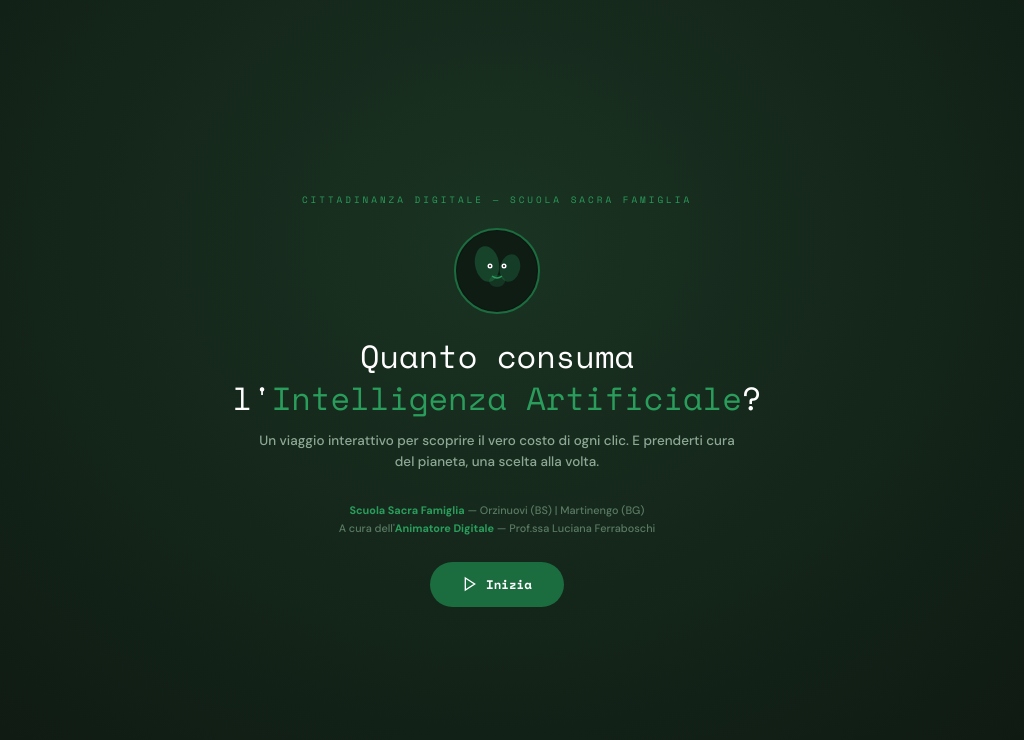
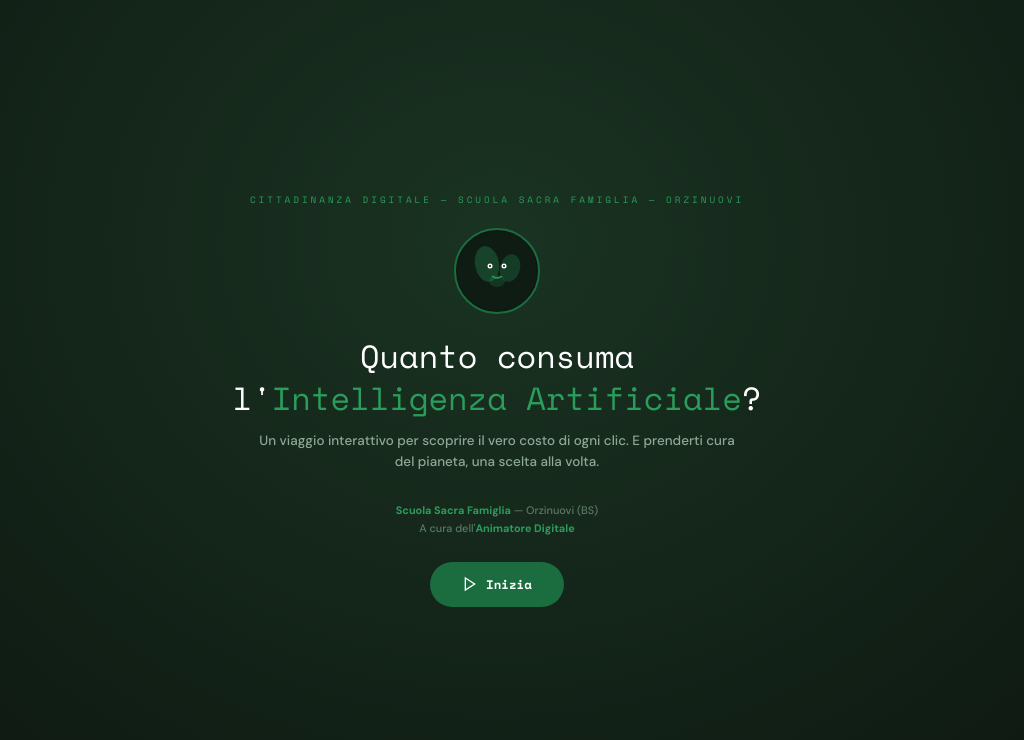
Before and after one commit to sacrafamigliaandrea/aiconsumi, a plain HTML site: page index.html in a window 1280 px wide. Shown: the whole page, without its empty margins (143-1167 px from the left). Drawn offline with nearby package versions, Linux system fonts and the light colour scheme.

Commit message:
Add files via upload

```diff
--- a/index.html
+++ b/index.html
@@ -204,7 +204,7 @@ body{font-family:'DM Sans',sans-serif;background:var(--dk);color:#fff;min-height
 
 <!-- ═══════════ P0: SPLASH ═══════════ -->
 <div class="ph on" id="P0">
-  <div class="sp-badge">Cittadinanza Digitale — Scuola Sacra Famiglia</div>
+  <div class="sp-badge">Cittadinanza Digitale — Scuola Sacra Famiglia — Orzinuovi</div>
   <svg width="90" height="90" viewBox="0 0 90 90" fill="none" style="margin-bottom:20px;">
     <circle cx="45" cy="45" r="42" stroke="#1B6D3F" stroke-width="2" fill="#0d1610"/>
     <ellipse cx="45" cy="45" rx="40" ry="40" fill="#1B6D3F" opacity=".08"/>
@@ -220,8 +220,8 @@ body{font-family:'DM Sans',sans-serif;background:var(--dk);color:#fff;min-height
   <div class="sp-t">Quanto consuma l'<span>Intelligenza Artificiale</span>?</div>
   <div class="sp-s">Un viaggio interattivo per scoprire il vero costo di ogni clic. E prenderti cura del pianeta, una scelta alla volta.</div>
   <div class="sp-m">
-    <strong>Scuola Sacra Famiglia</strong> — Orzinuovi (BS) | Martinengo (BG)<br>
-    A cura dell'<strong>Animatore Digitale</strong> — Prof.ssa Luciana Ferraboschi
+    <strong>Scuola Sacra Famiglia</strong> — Orzinuovi (BS)<br>
+    A cura dell'<strong>Animatore Digitale</strong>
   </div>
   <button class="btn btn-p" onclick="go(1)">
     <svg width="16" height="16" viewBox="0 0 24 24" fill="none" stroke="#fff" stroke-width="2"><polygon points="5,3 19,12 5,21"/></svg>
@@ -319,7 +319,7 @@ body{font-family:'DM Sans',sans-serif;background:var(--dk);color:#fff;min-height
         <div class="fm" id="fmM"></div>
       </div>
       <div class="bf2">
-        <strong>Scuola Sacra Famiglia</strong> — Orzinuovi | Martinengo — Cittadinanza Digitale<br>
+        <strong>Scuola Sacra Famiglia</strong> — Orzinuovi (BS) — Cittadinanza Digitale<br>
         Fonti: MIT Technology Review 2025, Epoch AI, Google, IEA, OpenAI, UC Riverside
       </div>
     </div>
```
